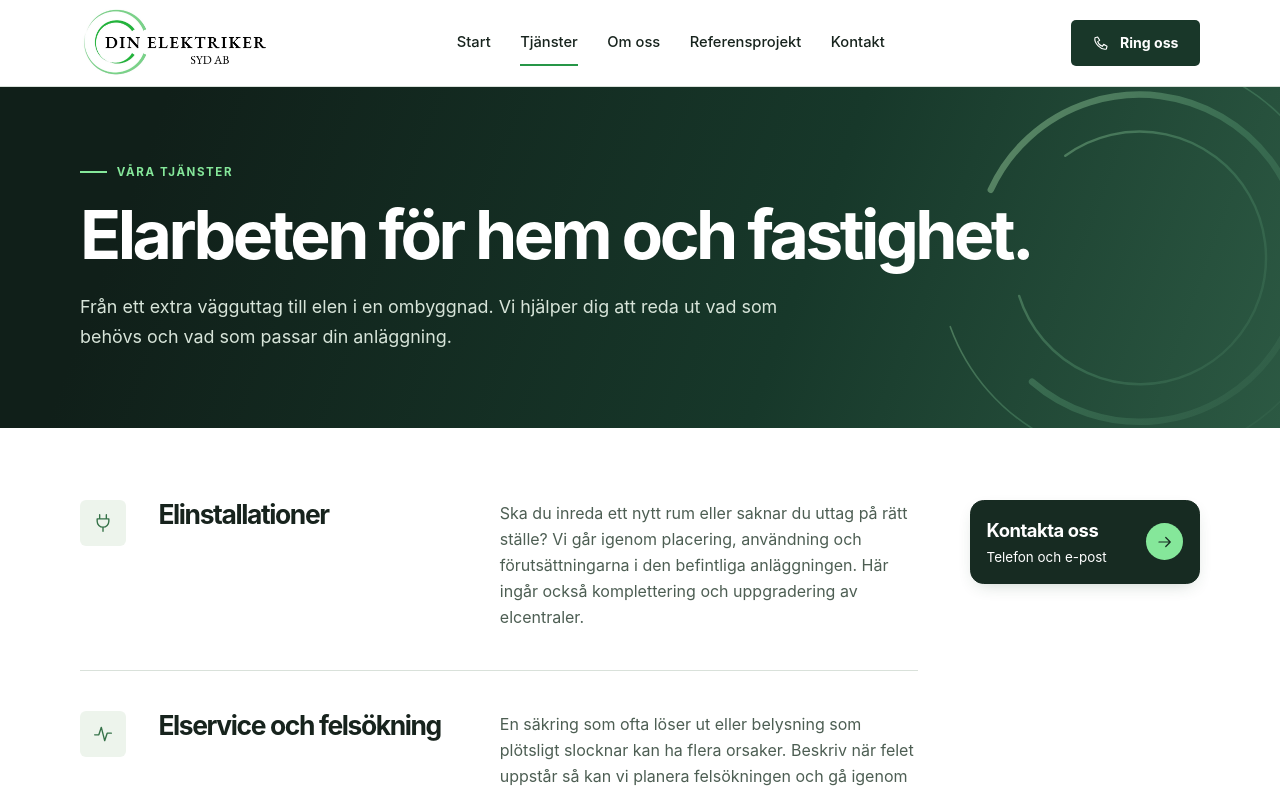
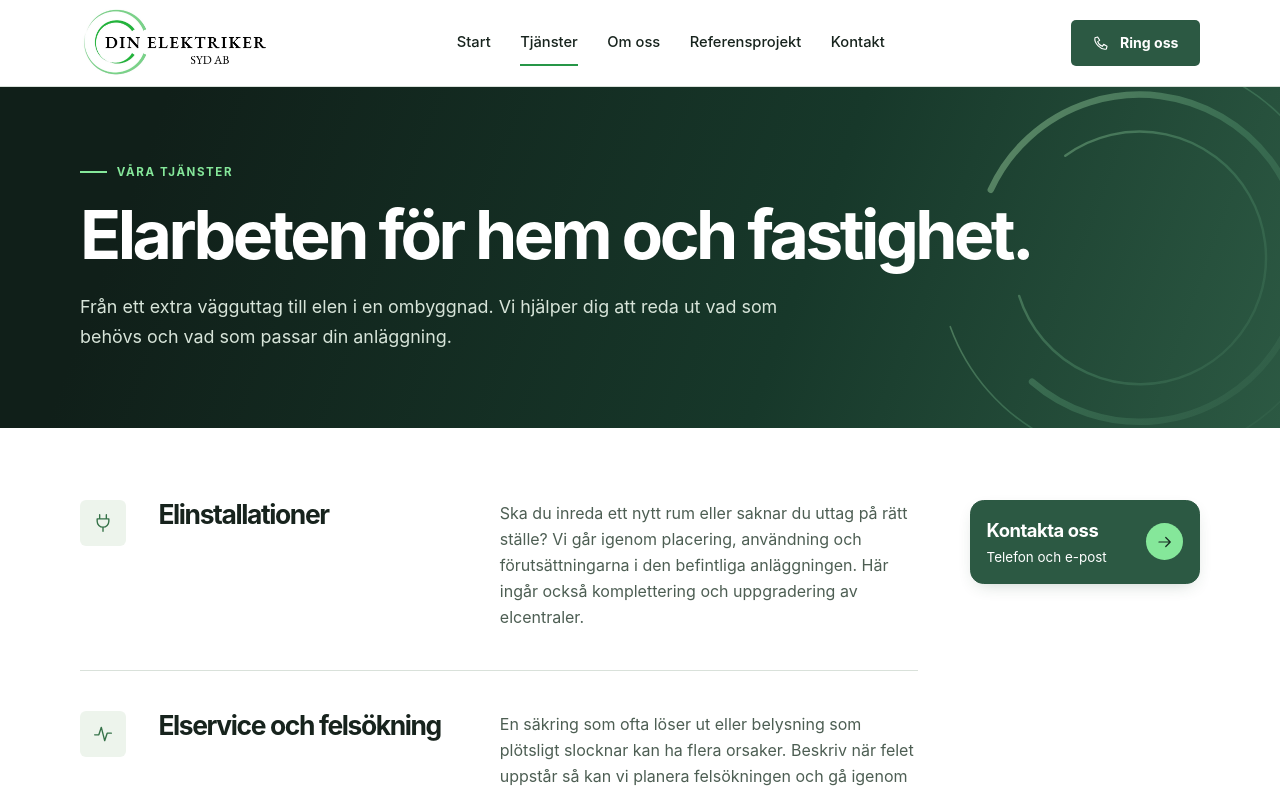
Before and after one commit to JohanKroger/din-elektriker-syd, a Next.js app: page /tjanster in a window 1280 px wide. Shown: the top 793 px of the page. Built offline with nearby package versions, Linux system fonts and the light colour scheme.

Commit message:
Matcha knappfärgen med bannerns ljusare gröna nyans

```diff
--- a/app/globals.css
+++ b/app/globals.css
@@ -3,6 +3,8 @@
 :root {
 	--ink: #17231d;
 	--forest: #172b22;
+	--banner-end: #2c5943;
+	--button-hover: #396b50;
 	--green: #85e79a;
 	--muted: #4d5e53;
 	--line: #d9e1da;
@@ -151,18 +153,18 @@ footer a:hover,
 .button.small {
 	min-height: 43px;
 	font-size: 0.88rem;
-	background: #193729;
+	background: var(--banner-end);
 	color: white;
 }
 .button.small:hover {
-	background: #315841;
+	background: var(--button-hover);
 }
 .toggle {
 	display: none;
 }
 .hero,
 .intro {
-	background: linear-gradient(110deg, #101f19 12%, #17382a 62%, #2c5943);
+	background: linear-gradient(110deg, #101f19 12%, #17382a 62%, var(--banner-end));
 	color: white;
 	overflow: hidden;
 	isolation: isolate;
@@ -445,9 +447,9 @@ footer {
 	min-height: 48px;
 	padding: 1rem;
 	justify-content: space-between;
-	border: 1px solid var(--forest);
+	border: 1px solid var(--banner-end);
 	border-radius: 0.85rem;
-	background: var(--forest);
+	background: var(--banner-end);
 	color: white;
 	box-shadow: 0 6px 18px -8px #24492f50;
 }
@@ -474,7 +476,7 @@ footer {
 	color: var(--forest);
 }
 .service-contact a:hover {
-	background: var(--ink);
+	background: var(--button-hover);
 	box-shadow: 0 5px 16px -5px #24492f55;
 }
 .service-details section {
```
